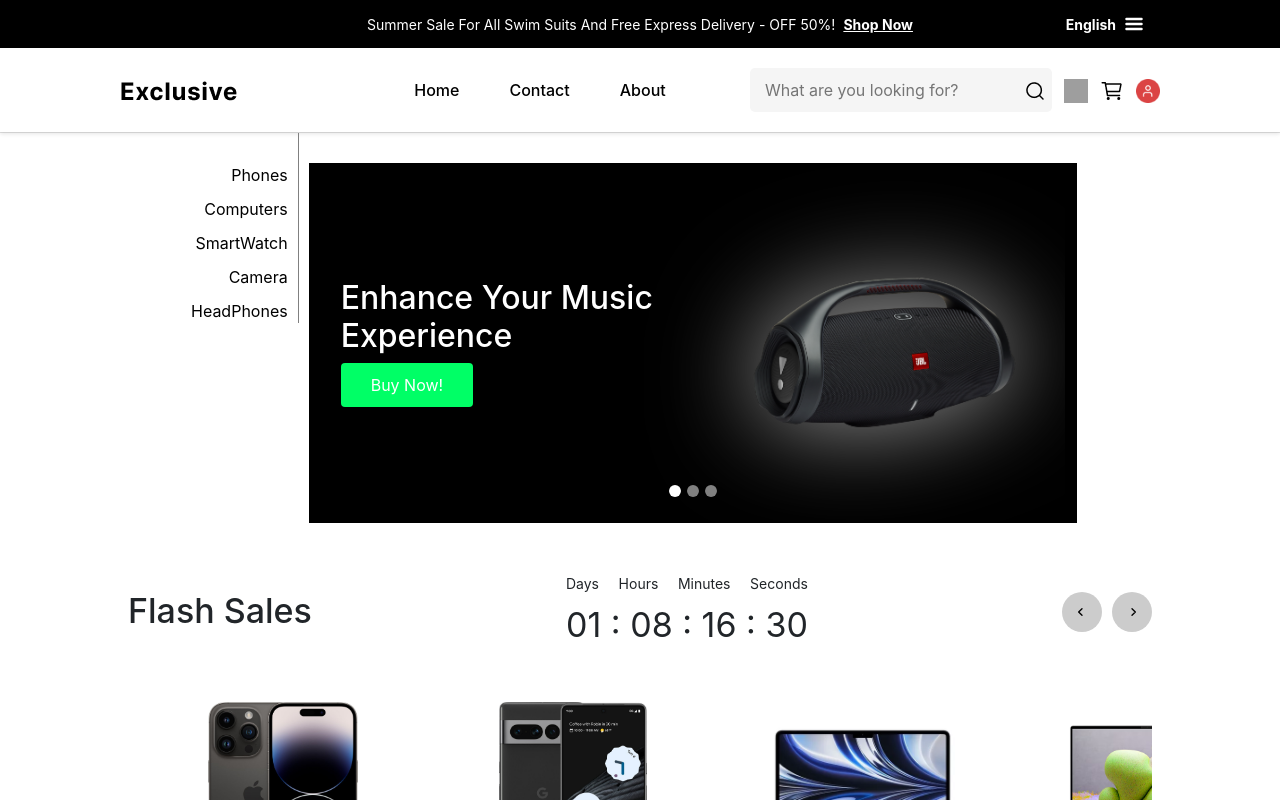
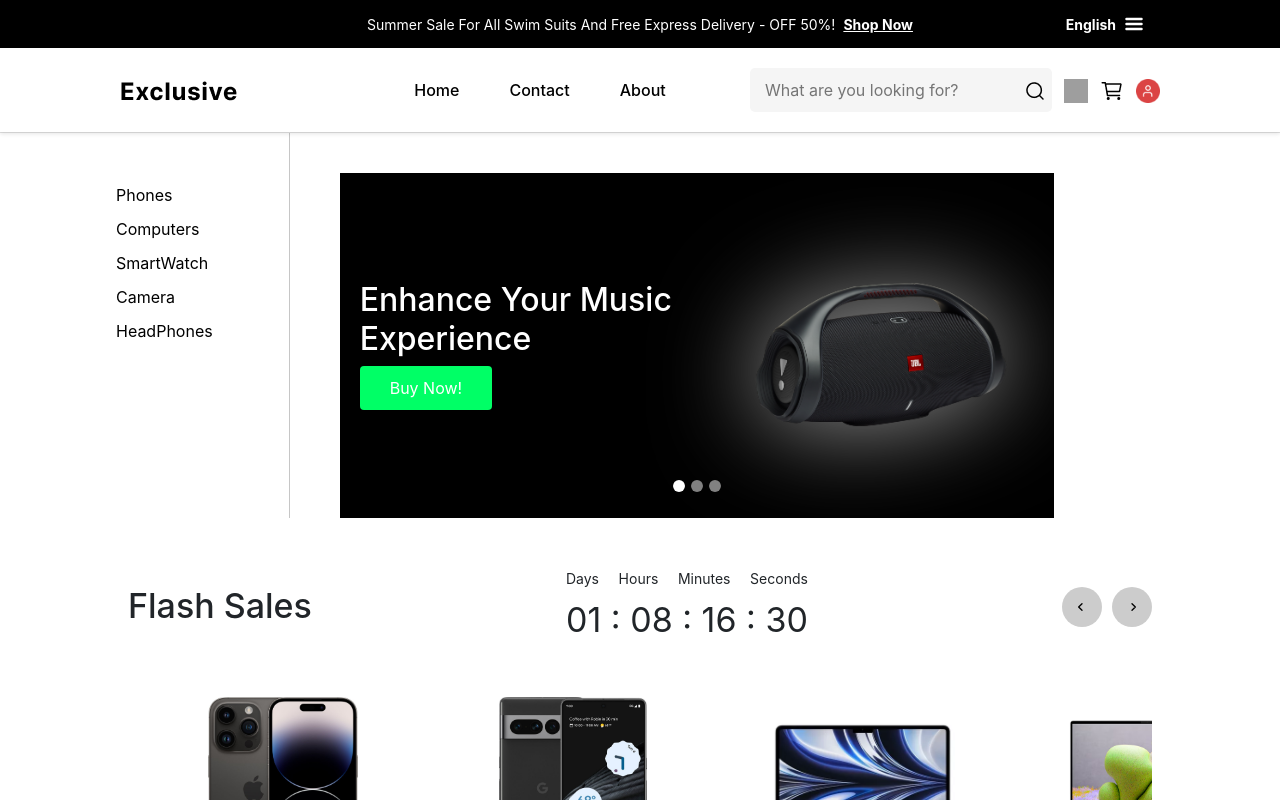
Before and after one commit to Projeto-Final-MaisPraTi/e-commerce-frontend, a React (Vite) app: page / in a window 1280 px wide. Shown: the top 800 px of the page. Built offline with nearby package versions, Linux system fonts and the light colour scheme; grey boxes are pictures that could not be loaded.

Commit message:
ajustes do carrossel com as categorias

```diff
--- a/src/components/categoryWithCarousel/Carousel.jsx
+++ b/src/components/categoryWithCarousel/Carousel.jsx
@@ -1,14 +1,24 @@
-import img1 from "../../assets/CarouselImgs/img1.png";
-import styled from "styled-components";
+import img1 from '../../assets/CarouselImgs/img1.png';
+import styled from 'styled-components';
+
 
 const CarouselImg = styled.img`
-  filter: drop-shadow(0 0 50px #ffffff9d);
+  filter:drop-shadow(0 0 50px #ffffff9d);
 `;
-const CarouselBackground = styled.div`
+const CarouselDiv=styled.div`
+padding-left: 50px;
+border-left: solid 0.5px;
+border-color: #00000039;
+@media (max-width: 767px) {
+    border-left: none;
+  }
+`;
+const CarouselBackground=styled.div`
 background-color: black;
-  margin-top: 30px;
+margin-top: 40px;
+
 `;
-const TextCarousel = styled.div`
+const TextCarousel=styled.div`
 margin: auto;
 color: white;
 padding-left: 20px;
@@ -16,52 +26,35 @@ const TextCarousel = styled.div`
   text-align: center;
 }
 `;
-const Indicators = styled.div`
+const Indicators=styled.div`
 button {
   border-radius: 100%;
   width: 12px !important;
   height: 12px !important;
 }
+
 `;
-const CaroselButton = styled.button`
-  background-color: #00ff66;
+
+const CaroselButton=styled.button`
+background-color: #00FF66;
 border: none;
 border-radius: 4px;
 padding: 10px 30px;
 color: #fff;
-  &:hover {
+&:hover{
   background-color: #03b349;
 }
 `;
 
+
 function Carousel() {
     return (
-    <CarouselBackground
-      id="carousel-id"
-      className="carousel slide col-12 col-md-9"
-      data-bs-ride="carousel"
-    >
+      <CarouselDiv className='col-12 col-md-9'>
+      <CarouselBackground id="carousel-id" className="carousel slide" data-bs-ride="carousel">
         <Indicators className="carousel-indicators">
-        <button
-          type="button"
-          data-bs-target="#carousel-id"
-          data-bs-slide-to="0"
-          className="active"
-          aria-current="true"
-          aria-label="Slide 1"
-        ></button>
-        <button
-          type="button"
-          data-bs-target="#carousel-id"
-          data-bs-slide-to="1"
-          aria-label="Slide 2"
-        ></button>
-        <button
-          type="button"
-          data-bs-target="#carousel-id"
-          data-bs-slide-to="2"
-          aria-label="Slide 3"
-        ></button>
+          <button type="button" data-bs-target="#carousel-id" data-bs-slide-to="0" className="active" aria-current="true" aria-label="Slide 1"></button>
+          <button type="button" data-bs-target="#carousel-id" data-bs-slide-to="1" aria-label="Slide 2"></button>
+          <button type="button" data-bs-target="#carousel-id" data-bs-slide-to="2" aria-label="Slide 3"></button>
         </Indicators>
         <div className="carousel-inner">
           <div className="carousel-item active">
@@ -105,6 +98,7 @@ function Carousel() {
         </div>
         </div>
       </CarouselBackground>
+      </CarouselDiv>
     );
   }
 
--- a/src/components/categoryWithCarousel/Category.jsx
+++ b/src/components/categoryWithCarousel/Category.jsx
@@ -1,44 +1,38 @@
-import styled from "styled-components";
+import styled from 'styled-components';
 
-const LinkList = styled.div`
-  border-right: solid 1px;
-  border-color: gray;
+const LinkList=styled.div`
 margin-bottom: 0;
-  padding-top: 20px;
-  padding-right: 10px;
+padding-top: 40px;
+padding-left: 0;
 align-self: baseline;
-  height: 100%;
 display: flex;
 flex-direction: column;
-  align-items: end;
+align-items: baseline;
 justify-content: center;
-  margin-right: 10px;
 
-  a {
+a{
 color: #000;
 text-decoration: none;
 margin-top: 10px;
 &:hover {
     border-bottom: solid 1px;
-    }
+  }}
+  @media (max-width: 767px) {
+    align-items: center;
   }
 
-  @media (max-width: 767px) {
-    border-right: none;
-    align-items: center;
-  }
 `;
 
 function Category() {
-  return (
-    <LinkList className="col-12 col-md-2">
+    return(
+        <LinkList className='col-12 col-md-2'>
         <a href="">Phones</a>
         <a href="">Computers</a>
         <a href="">SmartWatch</a>
         <a href="">Camera</a>
         <a href="">HeadPhones</a>
         </LinkList>
-  );
+        )
 }
 
 export default Category;
--- a/src/components/categoryWithCarousel/CategoryWithCarousel.jsx
+++ b/src/components/categoryWithCarousel/CategoryWithCarousel.jsx
@@ -1,23 +1,30 @@
-import "bootstrap/dist/css/bootstrap.min.css";
-import "bootstrap/dist/js/bootstrap.bundle.min.js";
-import Carousel from "./Carousel";
-import Category from "./Category";
-import styled from "styled-components";
+import 'bootstrap/dist/css/bootstrap.min.css';
+import 'bootstrap/dist/js/bootstrap.bundle.min.js';
+import Carousel from './Carousel';
+import Category from './Category';
+import styled from 'styled-components';
 
-const Container = styled.div`
-  margin: 0 10% 50px 10%;
-  width: 80vw;
+const Container=styled.div`
+margin: 0 10% 50px 10%;
+width: 80vw;
+padding-left: 0;
 `;
 
-function CategoryWithCarousel() {
-  return (
-    <Container className="container">
-      <div className="row">
-        <Category />
-        <Carousel />
-      </div>
-    </Container>
-  );
+function CategoryWithCarousel(){
+
+
+    return(
+        <Container className='container'>
+            <div className='row'>
+            <Category/>
+            <Carousel/>
+            </div>
+        </Container>
+
+
+
+
+    );
 }
 
 export default CategoryWithCarousel;
```
Also changed, not shown: 1 other file (tests, documents, lock files or other folders). Lines whose indentation alone changed are shown as unchanged.
